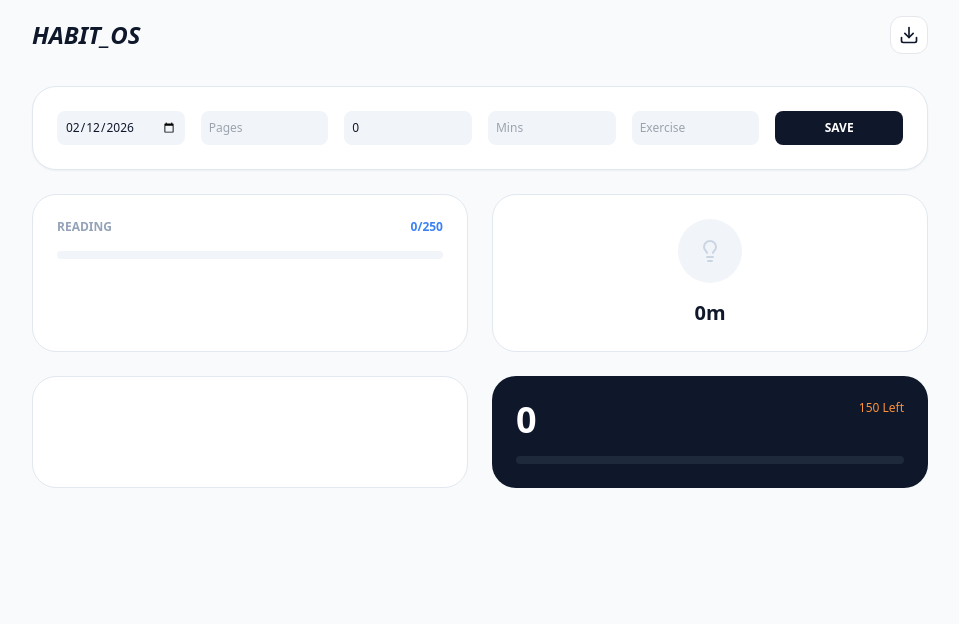
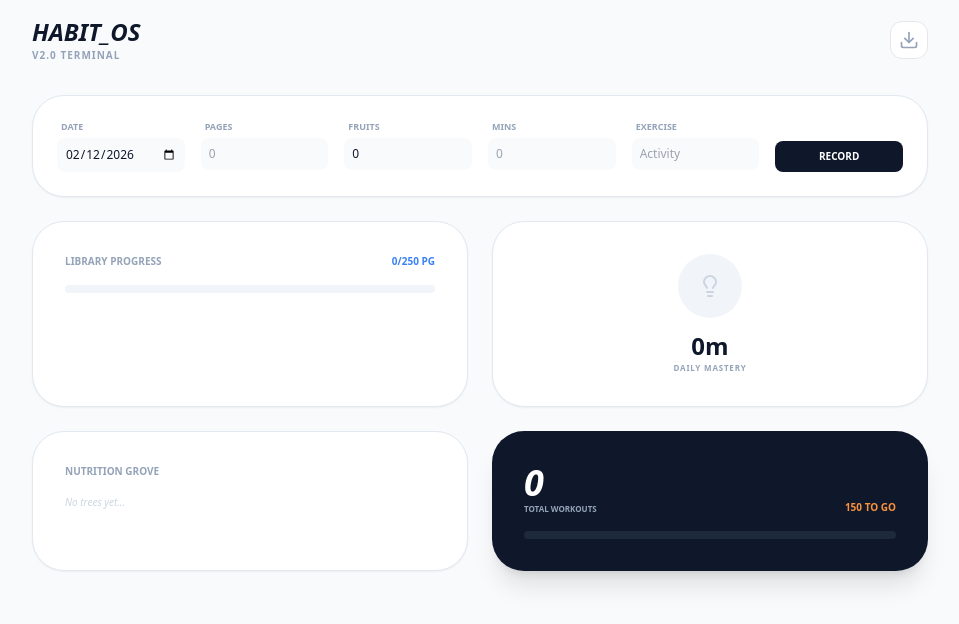
Before and after one commit to rt899/my-habit-app, a React (Create React App) app: page / in a window 1280 px wide. Shown: the top 624 px of the page, without its empty margins (160-1119 px from the left). Built offline with nearby package versions, Linux system fonts and the light colour scheme.

Commit message:
updated with zap

```diff
--- a/src/App.js
+++ b/src/App.js
@@ -1,12 +1,12 @@
 import React, { useState, useEffect } from 'react';
 import {
-  Trash2, TreeDeciduous, Sprout,
-  Lightbulb, BookOpen, Trophy, Download, PlusCircle, Calendar
+  TreeDeciduous,
+  Lightbulb,
+  Download
 } from 'lucide-react';
 
 function App() {
   const [logs, setLogs] = useState([]);
-  const [showConfetti, setShowConfetti] = useState(false);
   const [todayData, setTodayData] = useState({
     date: new Date().toISOString().split('T')[0],
     reading: '',
@@ -32,11 +32,6 @@ function App() {
     const updated = [todayData, ...logs.filter(l => l.date !== todayData.date)]
       .sort((a, b) => new Date(b.date) - new Date(a.date));
 
-    if (parseInt(todayData.learning) >= 60) {
-      setShowConfetti(true);
-      setTimeout(() => setShowConfetti(false), 3000);
-    }
-
     setLogs(updated);
     localStorage.setItem('myHabitAppData', JSON.stringify(updated));
     setTodayData({
@@ -46,14 +41,6 @@ function App() {
       fruits: 0,
       learning: ''
     });
-  };
-
-  const deleteLog = (date) => {
-    if (window.confirm('Delete?')) {
-      const updated = logs.filter(l => l.date !== date);
-      setLogs(updated);
-      localStorage.setItem('myHabitAppData', JSON.stringify(updated));
-    }
   };
 
   const exportData = () => {
@@ -66,85 +53,110 @@ function App() {
     downloadAnchorNode.remove();
   };
 
-  // --- PRE-CALCULATED VALUES ---
-  const totalPages = logs.reduce((acc, curr) => acc + (parseInt(curr.reading) || 0), 0);
-  const booksCompleted = Math.floor(totalPages / 250);
+  // --- CALCULATIONS ---
+  const totalPages = logs.reduce((acc, curr) => acc + (parseInt(curr.reading, 10) || 0), 0);
   const pagesInCurrentBook = totalPages % 250;
-
-  // Clean Percentages
   const readPct = (pagesInCurrentBook / 250) * 100;
   const readStyle = { width: readPct + "%" };
 
-  const workoutDays = logs.filter(l => l.exercise && l.exercise.trim() !== '').length;
+  const workoutDays = logs.filter(l => l.exercise && l.exercise.trim() !== "").length;
   const exerciseTarget = 150;
   const exercisePct = Math.min((workoutDays / exerciseTarget) * 100, 100);
   const exerciseStyle = { width: exercisePct + "%" };
-
   const daysRemaining = Math.max(exerciseTarget - workoutDays, 0);
 
-  const totalFruits = logs.reduce((acc, curr) => acc + (parseInt(curr.fruits) || 0), 0);
+  const totalFruits = logs.reduce((acc, curr) => acc + (parseInt(curr.fruits, 10) || 0), 0);
   const treesCount = Math.floor(totalFruits / 2);
 
-  const currentLearn = parseInt(todayData.learning) || 0;
+  const currentLearn = parseInt(todayData.learning, 10) || 0;
   let bulbColor = "bg-slate-100 text-slate-300";
-  if (currentLearn >= 60) bulbColor = "bg-yellow-400 text-white";
+  if (currentLearn >= 60) bulbColor = "bg-yellow-400 text-white shadow-lg shadow-yellow-100";
   else if (currentLearn >= 30) bulbColor = "bg-yellow-200 text-yellow-700";
 
-  // Build-safe bulb class
   const bulbFullClass = "w-16 h-16 rounded-full flex items-center justify-center mb-4 " + bulbColor;
 
   return (
-    <div className="min-h-screen bg-slate-50 p-4 text-slate-900">
+    <div className="min-h-screen bg-slate-50 p-4 text-slate-900 font-sans">
       <div className="max-w-4xl mx-auto">
 
         <header className="flex justify-between items-center mb-8">
-          <h1 className="text-2xl font-black italic">HABIT_OS</h1>
-          <button onClick={exportData} className="p-2 bg-white border rounded-xl">
-            <Download size={20} />
+          <div>
+            <h1 className="text-2xl font-black italic">HABIT_OS</h1>
+            <p className="text-[10px] font-bold text-slate-400 uppercase tracking-widest">v2.0 Terminal</p>
+          </div>
+          <button onClick={exportData} className="p-2 bg-white border rounded-xl hover:bg-slate-50 transition-colors">
+            <Download size={20} className="text-slate-400" />
           </button>
         </header>
 
-        <section className="bg-white rounded-3xl p-6 shadow-sm mb-6 border border-slate-200">
+        {/* INPUT SECTION */}
+        <section className="bg-white rounded-[2rem] p-6 shadow-sm mb-6 border border-slate-200">
           <form onSubmit={saveDay} className="grid grid-cols-2 md:grid-cols-6 gap-4">
-            <input type="date" className="p-2 bg-slate-100 rounded-lg text-xs" value={todayData.date} onChange={(e) => setTodayData({...todayData, date: e.target.value})} />
-            <input type="number" placeholder="Pages" className="p-2 bg-slate-100 rounded-lg text-xs" value={todayData.reading} onChange={(e) => setTodayData({...todayData, reading: e.target.value})} />
-            <input type="number" placeholder="Fruits" className="p-2 bg-slate-100 rounded-lg text-xs" value={todayData.fruits} onChange={(e) => setTodayData({...todayData, fruits: e.target.value})} />
-            <input type="number" placeholder="Mins" className="p-2 bg-slate-100 rounded-lg text-xs" value={todayData.learning} onChange={(e) => setTodayData({...todayData, learning: e.target.value})} />
-            <input type="text" placeholder="Exercise" className="p-2 bg-slate-100 rounded-lg text-xs" value={todayData.exercise} onChange={(e) => setTodayData({...todayData, exercise: e.target.value})} />
-            <button type="submit" className="bg-slate-900 text-white rounded-lg text-xs font-bold uppercase">Save</button>
+            <div className="flex flex-col gap-1">
+              <label className="text-[9px] font-bold text-slate-400 uppercase ml-1">Date</label>
+              <input type="date" className="p-2 bg-slate-50 rounded-lg text-xs outline-none" value={todayData.date} onChange={(e) => setTodayData({...todayData, date: e.target.value})} />
+            </div>
+            <div className="flex flex-col gap-1">
+              <label className="text-[9px] font-bold text-slate-400 uppercase ml-1">Pages</label>
+              <input type="number" placeholder="0" className="p-2 bg-slate-50 rounded-lg text-xs outline-none" value={todayData.reading} onChange={(e) => setTodayData({...todayData, reading: e.target.value})} />
+            </div>
+            <div className="flex flex-col gap-1">
+              <label className="text-[9px] font-bold text-slate-400 uppercase ml-1">Fruits</label>
+              <input type="number" placeholder="0" className="p-2 bg-slate-50 rounded-lg text-xs outline-none" value={todayData.fruits} onChange={(e) => setTodayData({...todayData, fruits: e.target.value})} />
+            </div>
+            <div className="flex flex-col gap-1">
+              <label className="text-[9px] font-bold text-slate-400 uppercase ml-1">Mins</label>
+              <input type="number" placeholder="0" className="p-2 bg-slate-50 rounded-lg text-xs outline-none" value={todayData.learning} onChange={(e) => setTodayData({...todayData, learning: e.target.value})} />
+            </div>
+            <div className="flex flex-col gap-1">
+              <label className="text-[9px] font-bold text-slate-400 uppercase ml-1">Exercise</label>
+              <input type="text" placeholder="Activity" className="p-2 bg-slate-50 rounded-lg text-xs outline-none" value={todayData.exercise} onChange={(e) => setTodayData({...todayData, exercise: e.target.value})} />
+            </div>
+            <div className="flex items-end">
+              <button type="submit" className="w-full p-2 bg-slate-900 text-white rounded-lg text-[10px] font-black uppercase hover:bg-indigo-600 transition-colors">Record</button>
+            </div>
           </form>
         </section>
 
+        {/* DASHBOARD GRID */}
         <div className="grid grid-cols-1 md:grid-cols-2 gap-6">
-          <div className="bg-white p-6 rounded-3xl border border-slate-200">
-            <div className="flex justify-between mb-4">
-              <span className="text-xs font-bold uppercase text-slate-400">Reading</span>
-              <span className="text-xs font-bold text-blue-500">{pagesInCurrentBook}/250</span>
+          <div className="bg-white p-8 rounded-[2rem] border border-slate-200 shadow-sm">
+            <div className="flex justify-between items-center mb-4">
+              <span className="text-[10px] font-bold uppercase text-slate-400">Library Progress</span>
+              <span className="text-[10px] font-black text-blue-500">{pagesInCurrentBook}/250 PG</span>
             </div>
             <div className="h-2 bg-slate-100 rounded-full overflow-hidden">
               <div className="h-full bg-blue-500" style={readStyle}></div>
             </div>
           </div>
 
-          <div className="bg-white p-6 rounded-3xl border border-slate-200 flex flex-col items-center">
+          <div className="bg-white p-8 rounded-[2rem] border border-slate-200 shadow-sm flex flex-col items-center justify-center">
             <div className={bulbFullClass}>
               <Lightbulb size={24} />
             </div>
-            <span className="text-xl font-black">{currentLearn}m</span>
+            <div className="text-center font-black">
+               <div className="text-2xl leading-none">{currentLearn}m</div>
+               <div className="text-[8px] text-slate-400 uppercase tracking-widest mt-1">Daily Mastery</div>
+            </div>
           </div>
 
-          <div className="bg-white p-6 rounded-3xl border border-slate-200">
+          <div className="bg-white p-8 rounded-[2rem] border border-slate-200 shadow-sm">
+             <div className="text-[10px] font-bold uppercase text-slate-400 mb-4">Nutrition Grove</div>
              <div className="flex flex-wrap gap-2">
                 {Array.from({ length: treesCount }).map((_, i) => (
                   <TreeDeciduous key={i} size={20} className="text-emerald-500" />
                 ))}
+                {treesCount === 0 && <span className="text-[10px] italic text-slate-300">No trees yet...</span>}
              </div>
           </div>
 
-          <div className="bg-slate-900 p-6 rounded-3xl text-white">
-            <div className="flex justify-between mb-4">
-              <span className="text-4xl font-black">{workoutDays}</span>
-              <span className="text-xs text-orange-400">{daysRemaining} Left</span>
+          <div className="bg-slate-900 p-8 rounded-[2rem] text-white shadow-xl">
+            <div className="flex justify-between items-end mb-4">
+              <div>
+                <div className="text-4xl font-black italic">{workoutDays}</div>
+                <div className="text-[8px] font-bold uppercase text-slate-400">Total Workouts</div>
+              </div>
+              <div className="text-[10px] font-bold uppercase text-orange-400">{daysRemaining} To Go</div>
             </div>
             <div className="h-2 bg-slate-800 rounded-full overflow-hidden">
               <div className="h-full bg-orange-500" style={exerciseStyle}></div>
```
